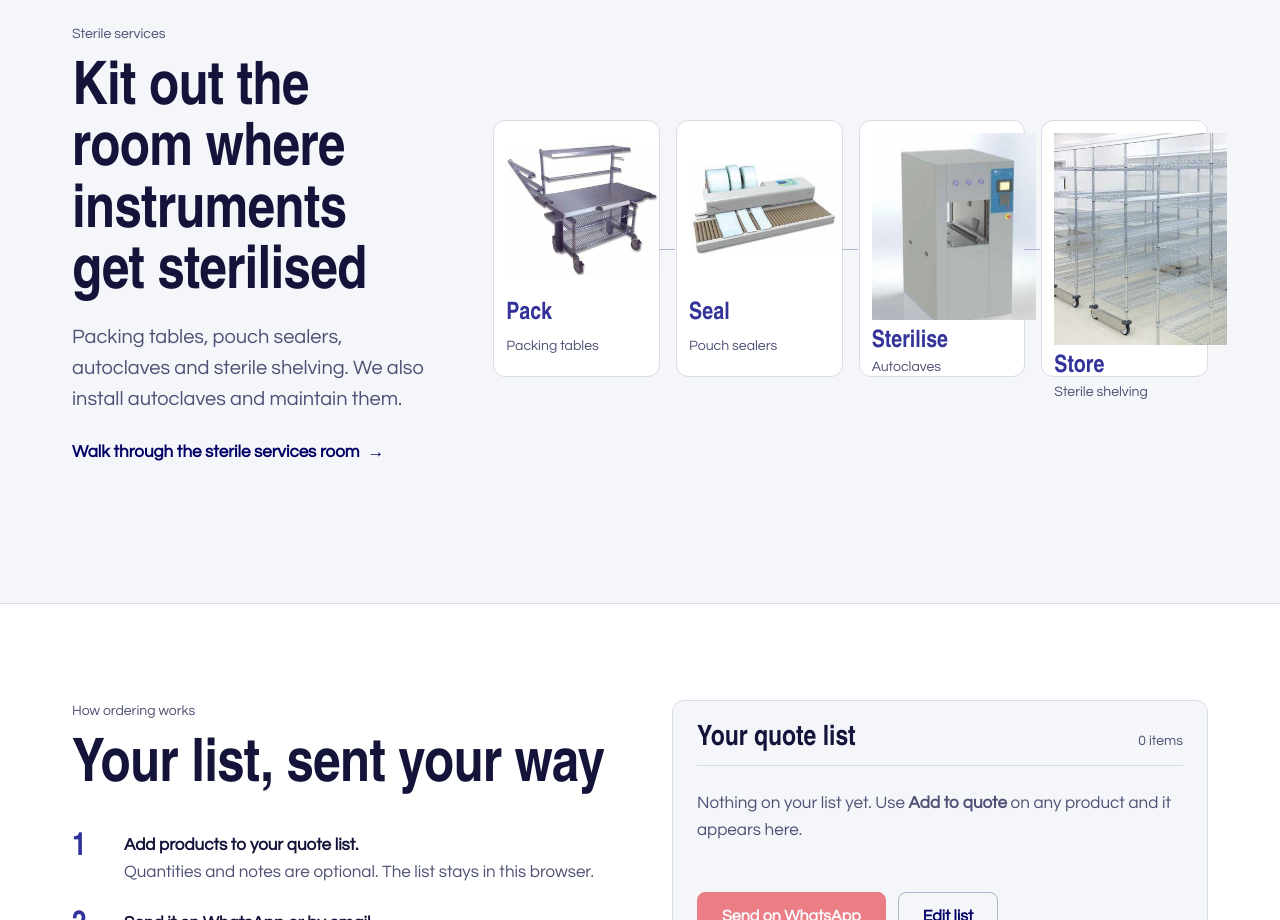
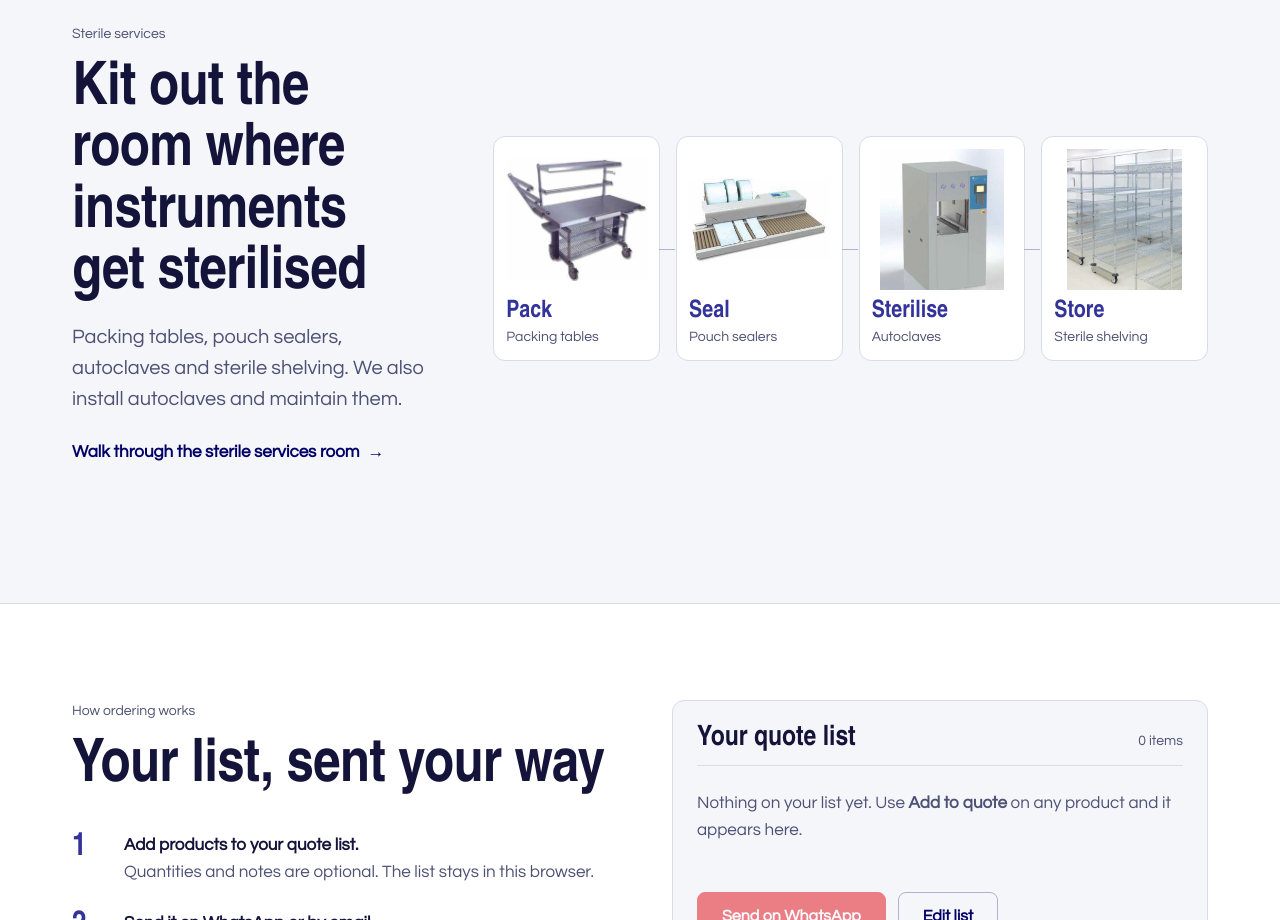
Before and after one commit to dumisanimusaba7-ctrl/anonymass, an Astro site: page / in a window 1280 px wide. Shown: the part 2720-3640 px from the top of the page. Built offline with nearby package versions, Linux system fonts and the light colour scheme; Astro itself is replaced by a stand-in of ours; a web font is replaced by a local one.

Commit message:
Keep photos inside their boxes on every phone browser
Photo wells (home sterile steps, catalogue plates, sterile services page)
centred the photo with a grid plus a percentage max-height, which some
mobile browsers do not resolve: tall photos grew to full size and pushed
out of their cards. Photos are now pinned inside a fixed-shape well and
capped on both axes, and the step grid can no longer widen to fit a photo.
Adds a test that every photo and caption stays inside its box at 360,
390 and 412px.

Co-Authored-By: Claude Opus 5.5 <noreply@anthropic.com>
Claude-Session: https://claude.ai/code/session_01JGF3BFHChe1cKA5vJwQG42

```diff
--- a/src/pages/index.astro
+++ b/src/pages/index.astro
@@ -661,7 +661,7 @@ const stations = [
   }
   @media (min-width: 640px) {
     .lab__lists {
-      grid-template-columns: repeat(3, 1fr);
+      grid-template-columns: repeat(3, minmax(0, 1fr));
     }
   }
   .lab__group h3 {
@@ -709,13 +709,13 @@ const stations = [
     margin: 0;
     padding: 0;
     display: grid;
-    grid-template-columns: repeat(2, 1fr);
+    grid-template-columns: repeat(2, minmax(0, 1fr));
     gap: var(--s-4);
     counter-reset: flow;
   }
   @media (min-width: 768px) {
     .flow {
-      grid-template-columns: repeat(4, 1fr);
+      grid-template-columns: repeat(4, minmax(0, 1fr));
     }
   }
   .flow__station {
@@ -743,15 +743,19 @@ const stations = [
     }
   }
   .flow__img {
-    display: grid;
-    place-items: center;
+    position: relative;
     aspect-ratio: 1;
     margin-bottom: var(--s-2);
+    overflow: hidden;
   }
   .flow__img :global(img) {
+    position: absolute;
+    inset: 0;
+    margin: auto;
+    width: auto;
+    height: auto;
+    max-width: 100%;
     max-height: 100%;
-    width: auto;
-    object-fit: contain;
   }
   .flow__step {
     font-family: var(--font-display);
--- a/src/styles/global.css
+++ b/src/styles/global.css
@@ -427,20 +427,25 @@ select {
   line-height: 1.05;
   padding: var(--s-3) var(--s-4) 10px;
 }
+/* Photo wells have a fixed shape. The photo is pinned inside and centred,
+   capped by the well on both axes, so it can never push the box open, on
+   any browser. (Small photos are never enlarged past 1.5× via --max-w.) */
 .plate__well {
-  display: grid;
-  place-items: center;
+  position: relative;
+  display: block;
   background: #fff;
-  padding: var(--s-4);
   aspect-ratio: 4 / 3;
   border-bottom: 1px solid var(--border);
   overflow: hidden;
 }
 .plate__well img {
-  max-height: 100%;
-  max-width: min(100%, var(--max-w, 100%));
+  position: absolute;
+  inset: 0;
+  margin: auto;
   width: auto;
-  object-fit: contain;
+  height: auto;
+  max-width: min(100% - 32px, var(--max-w, 100%));
+  max-height: calc(100% - 32px);
   transition: transform var(--dur-3) var(--ease-out);
 }
 .plate:hover .plate__well img {
```
Also changed, not shown: src/pages/sterile-services.astro (+8 -5 lines), tests/site.spec.ts (+37 -0 lines).
